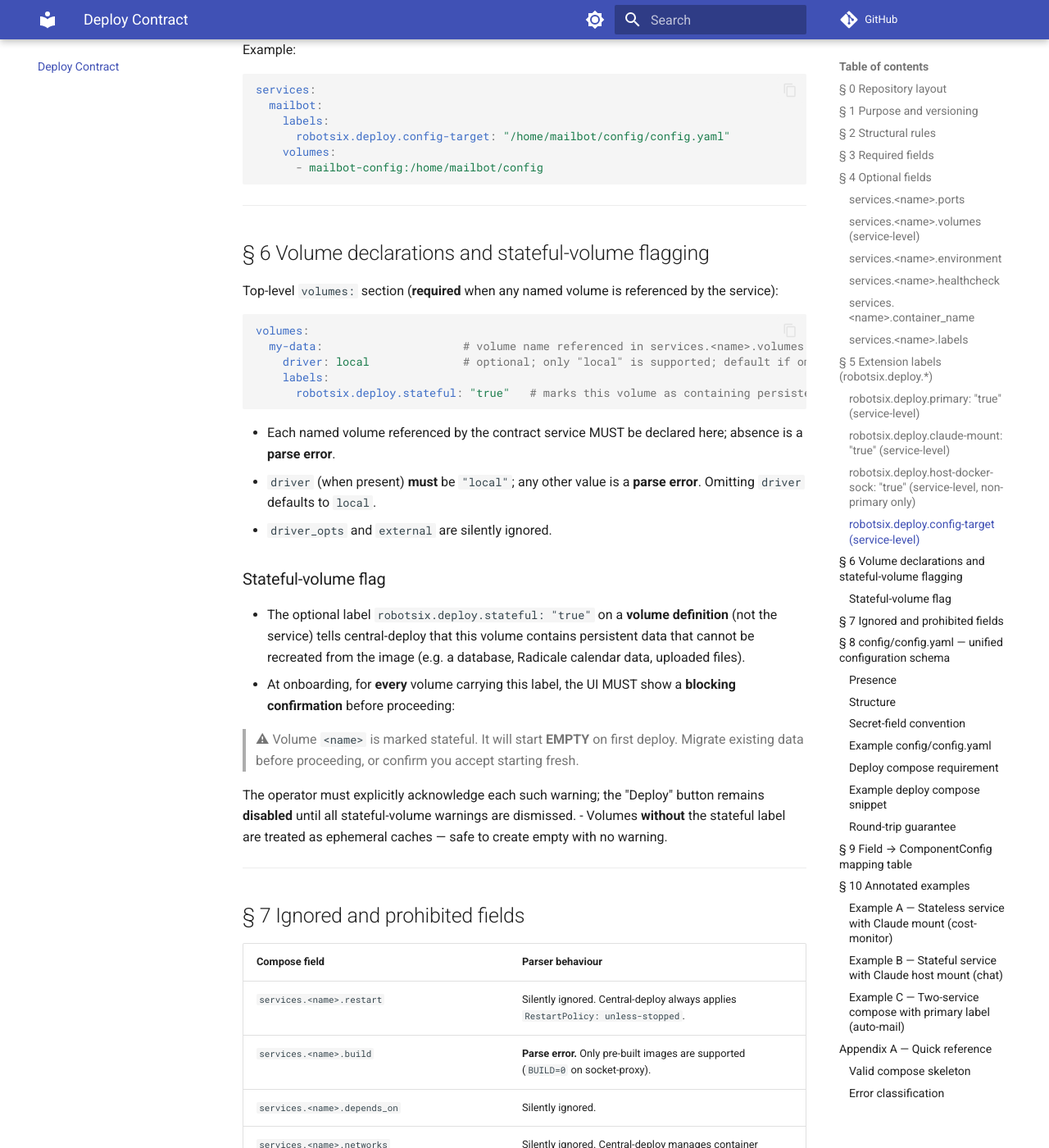
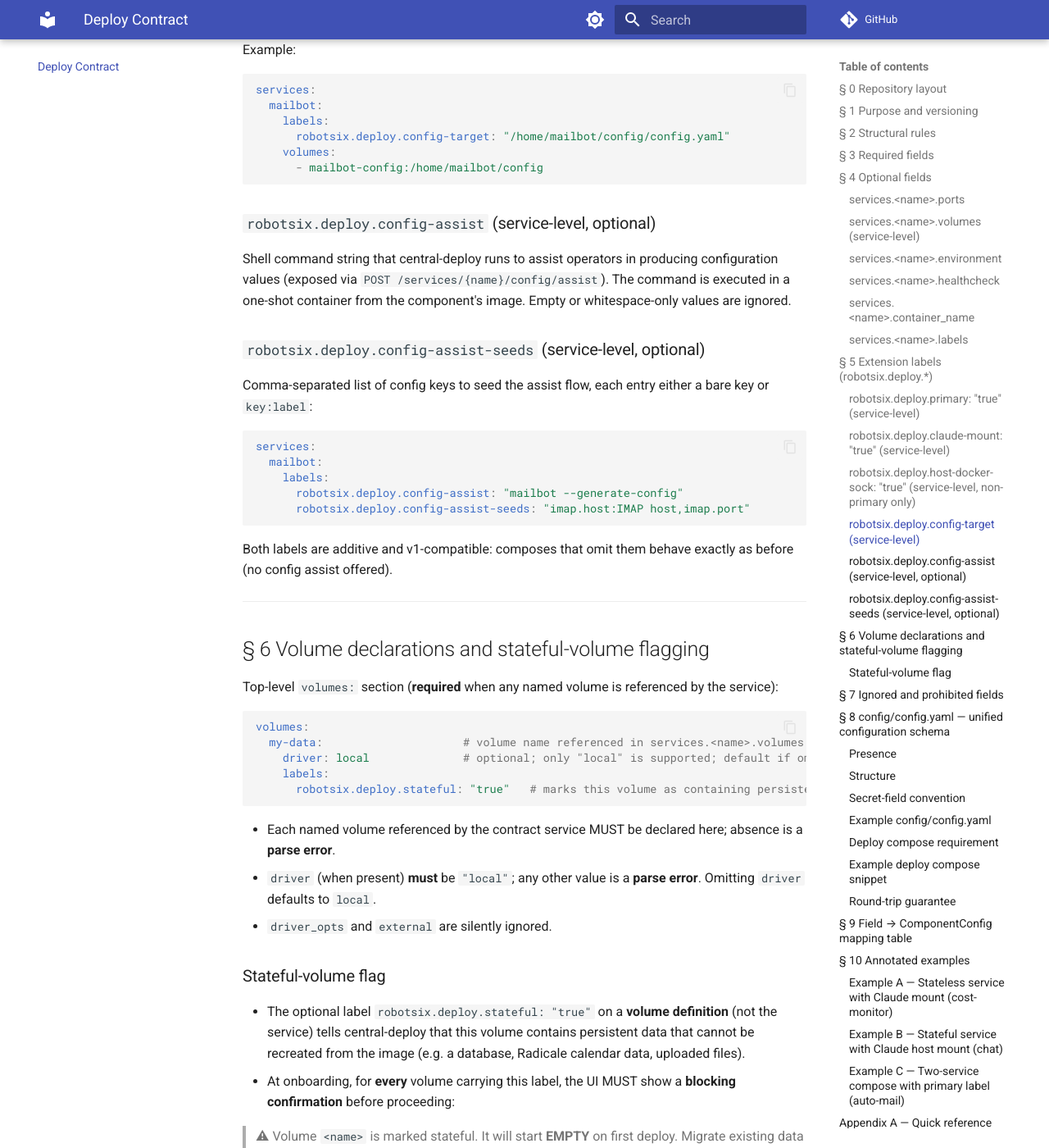
Before and after one commit to damien-robotsix/robotsix-central-deploy, an MkDocs documentation site: the page built from docs/DEPLOY_CONTRACT.md, in a window 1280 px wide and 1400 px high, scrolled down 5476 px. Shown: the whole window at 82% size. Built offline with MkDocs 1.6.1 and Material for MkDocs 9.7.7, drawn with Linux system fonts in a browser that asks for light colours; comment, search, counter and statistics services are not loaded; some of the changed text lies outside the part shown.

Commit message:
docs: fix DEPLOY_CONTRACT command/entrypoint claim, document config-assist labels
- Section 7 claimed services.<name>.command/entrypoint are silently
  ignored, but the parser parses them (onboard/parser.py) and
  DockerSdkBackend applies them at container-create time.
- The robotsix.deploy.config-assist and config-assist-seeds labels were
  implemented but absent from the contract; documented in section 5.

Co-Authored-By: Claude Fable 5 <noreply@anthropic.com>

````diff
--- a/docs/DEPLOY_CONTRACT.md
+++ b/docs/DEPLOY_CONTRACT.md
@@ -233,6 +233,30 @@ services:
       - mailbot-config:/home/mailbot/config
 ```
 
+### `robotsix.deploy.config-assist` (service-level, optional)
+
+Shell command string that central-deploy runs to assist operators in
+producing configuration values (exposed via
+`POST /services/{name}/config/assist`). The command is executed in a
+one-shot container from the component's image. Empty or whitespace-only
+values are ignored.
+
+### `robotsix.deploy.config-assist-seeds` (service-level, optional)
+
+Comma-separated list of config keys to seed the assist flow, each entry
+either a bare key or `key:label`:
+
+```yaml
+services:
+  mailbot:
+    labels:
+      robotsix.deploy.config-assist: "mailbot --generate-config"
+      robotsix.deploy.config-assist-seeds: "imap.host:IMAP host,imap.port"
+```
+
+Both labels are additive and v1-compatible: composes that omit them behave
+exactly as before (no config assist offered).
+
 ---
 
 ## § 6  Volume declarations and stateful-volume flagging
@@ -283,7 +307,7 @@ volumes:
 | `services.<name>.build`                        | **Parse error.** Only pre-built images are supported (`BUILD=0` on socket-proxy). |
 | `services.<name>.depends_on`                   | Silently ignored. |
 | `services.<name>.networks`                     | Silently ignored.  Central-deploy manages container networking. |
-| `services.<name>.command` / `entrypoint`       | Silently ignored.  Image CMD/entrypoint is used as-is. |
+| `services.<name>.command` / `entrypoint`       | **Honoured.** Parsed (string form is `shlex`-split, list form taken as-is) and applied at container-create time, overriding the image CMD/ENTRYPOINT. Any other type is a **parse error**. When omitted, the image CMD/entrypoint is used as-is. |
 | N>1 services, no service has `robotsix.deploy.primary: "true"` | **Parse error.** |
 | N>1 services, multiple services have `robotsix.deploy.primary: "true"` | **Parse error.** |
 | Host bind-mount in `volumes` (without `claude-mount` label) | **Parse error.** |
````
